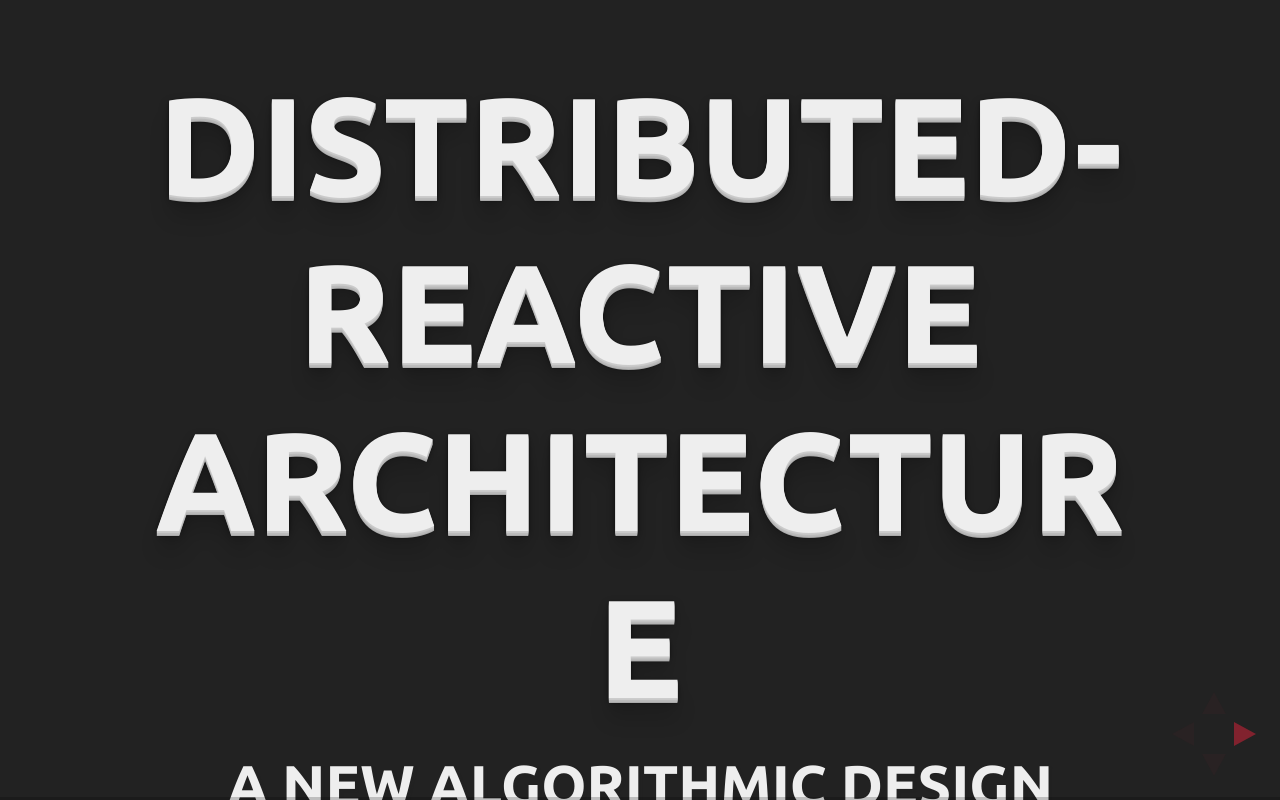
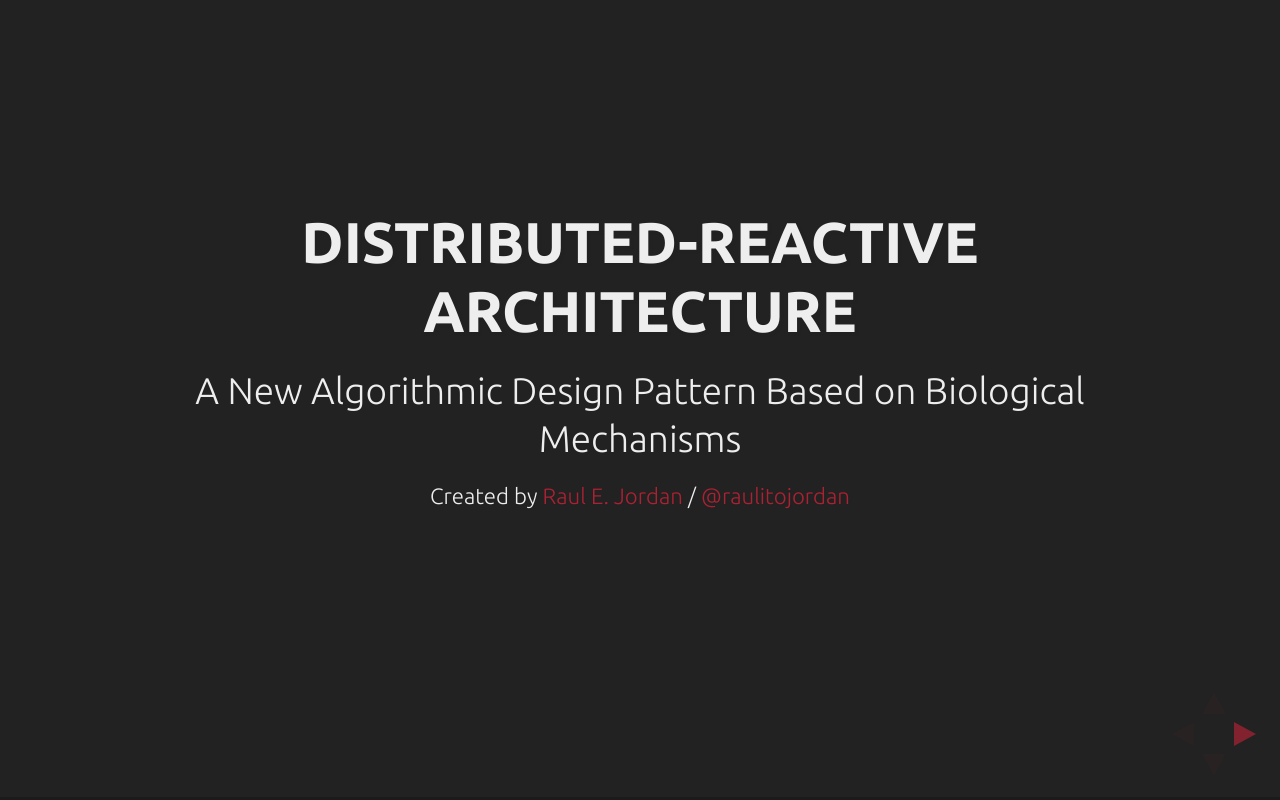
Before and after one commit to rauljordan/distributed.js, a website: page index.html in a window 1280 px wide. Drawn offline with Linux system fonts and the light colour scheme.

Commit message:
added titlw 22

```diff
--- a/index.html
+++ b/index.html
@@ -41,8 +41,8 @@
 			<!-- Any section element inside of this container is displayed as a slide -->
 			<div class="slides">
 				<section>
-					<h1>Distributed-Reactive Architecture</h1>
-					<h3>A New Algorithmic Design Pattern Based on Biological Mechanisms</h3>
+					<h3>Distributed-Reactive Architecture</h3>
+					<p>A New Algorithmic Design Pattern Based on Biological Mechanisms</p>
 					<p>
 						<small>Created by <a href="http://github.com/rauljordan">Raul E. Jordan</a> / <a href="http://twitter.com/raulitojordan">@raulitojordan</a></small>
 					</p>
```
